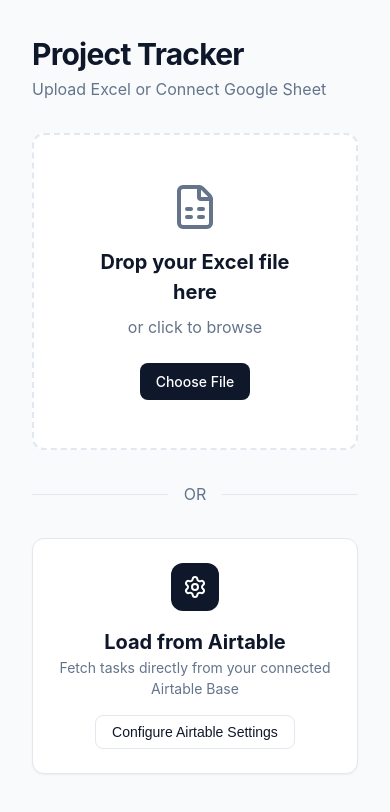
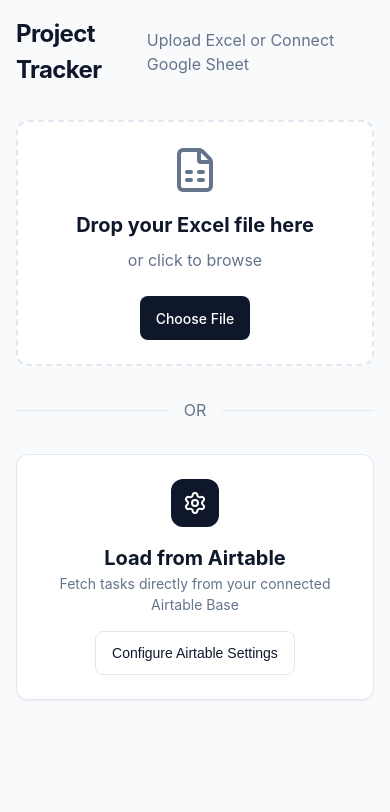
Before and after one commit to AmazingProDev/project-tracker-webapp, a React (Vite) app: page / in a window 390 px wide. Shown: the top 812 px of the page. Built offline with nearby package versions, Linux system fonts and the light colour scheme.

Commit message:
Optimize for mobile

```diff
--- a/src/index.css
+++ b/src/index.css
@@ -293,3 +293,67 @@
 .animate-pulse-red {
   animation: pulse-red 2s infinite;
 }
+
+/* Mobile Optimization */
+@media (max-width: 768px) {
+  .container {
+    padding: 1rem;
+    width: 100%;
+  }
+
+  .header {
+    flex-direction: column;
+    align-items: flex-start;
+    gap: 1rem;
+  }
+
+  .header>div {
+    width: 100%;
+    display: flex;
+    justify-content: space-between;
+    align-items: center;
+  }
+
+  .title {
+    font-size: 1.5rem;
+  }
+
+  .stats-grid {
+    grid-template-columns: 1fr;
+    /* Stack cards */
+    gap: 1rem;
+  }
+
+  .upload-zone {
+    padding: 1.5rem;
+  }
+
+  .table-container {
+    border-radius: var(--radius-md);
+  }
+
+  /* Ensure table scrolls smoothly */
+  .table-wrapper {
+    -webkit-overflow-scrolling: touch;
+  }
+
+  th,
+  td {
+    padding: 0.75rem 1rem;
+    font-size: 0.8125rem;
+    /* Slightly smaller text */
+  }
+
+  /* Adjust modal sizing */
+  .card[style*="max-width: 500px"] {
+    width: 95% !important;
+    padding: 1.25rem !important;
+    max-height: 90vh;
+    overflow-y: auto;
+  }
+
+  /* Make buttons easier to tap */
+  .btn {
+    min-height: 44px;
+  }
+}
```
